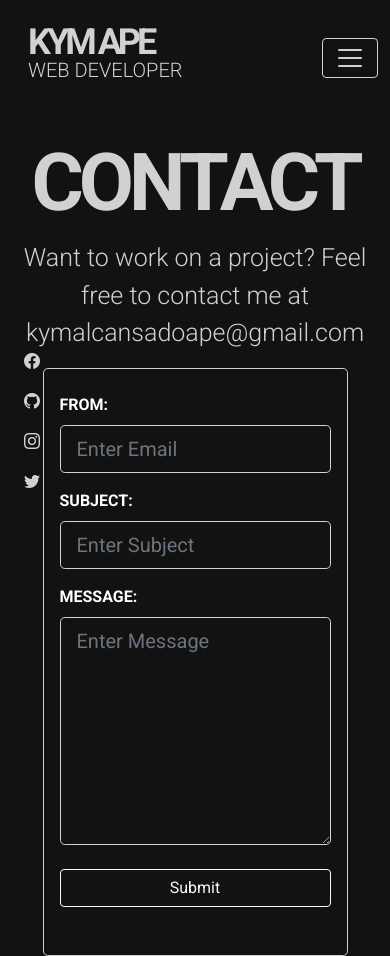
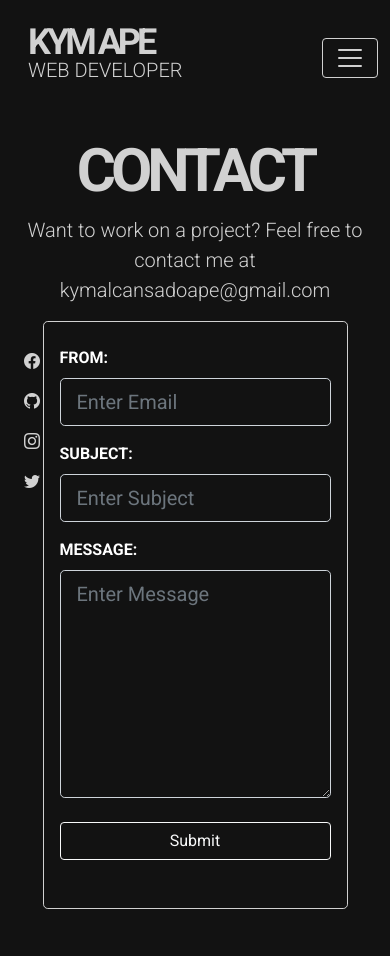
Before and after one commit to kymalcansadoape/kymalcansadoape-developer-portfolio, a plain HTML site: page contact.html in a window 390 px wide. Shown: the top 956 px of the page. Drawn offline with nearby package versions, Linux system fonts and the light colour scheme.

Commit message:
Update styles.css

```diff
--- a/styles.css
+++ b/styles.css
@@ -47,6 +47,7 @@ body {
 .navbar p{
     transform: translateY(-9px);
 }
+
 .nav-link {
     font-weight: 300;
     color: var(--accent-c) !important;
@@ -285,7 +286,11 @@ footer {
     font-stretch: condensed;
     letter-spacing: -5px;
 }
-
+@media (max-width: 500px) {
+    #projects h1 {
+        font-size: 50px;
+    }
+}
 .project-img img {
     border-radius: 15px;
     transition: 0.9s;
@@ -304,7 +309,7 @@ footer {
     font-stretch: condensed;
     letter-spacing: -5px;
 }
-@media (max-width: 375px) {
+@media (max-width: 500px) {
     #experience h1 , #certs h1  {
         font-size: 50px;
     }
@@ -350,6 +355,15 @@ footer {
     font-size: 25px;
     font-weight: 200;
 }
+@media (max-width: 500px) {
+    #contact h1{
+        font-size: 60px;
+    }
+    #contact p{
+        font-size: 20px ;
+    }
+
+}
 
 #contact input[type=submit] {
     margin: 0 auto;
```
